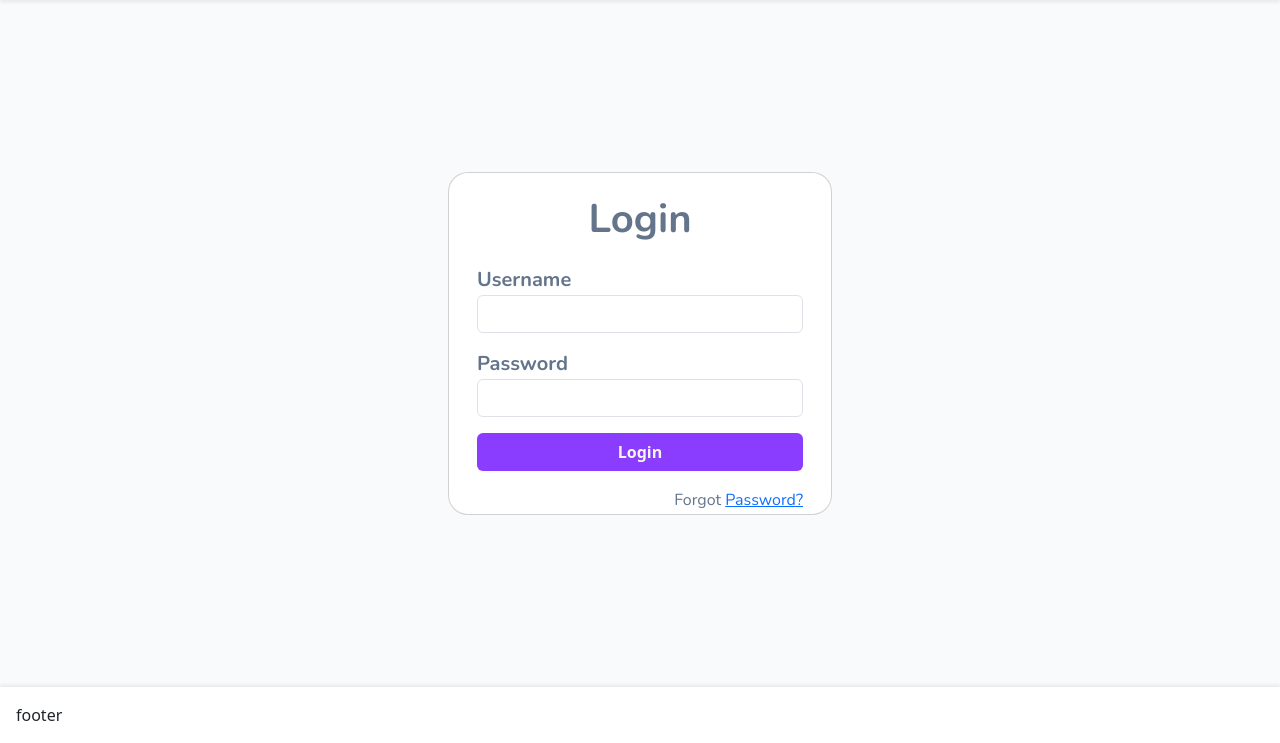
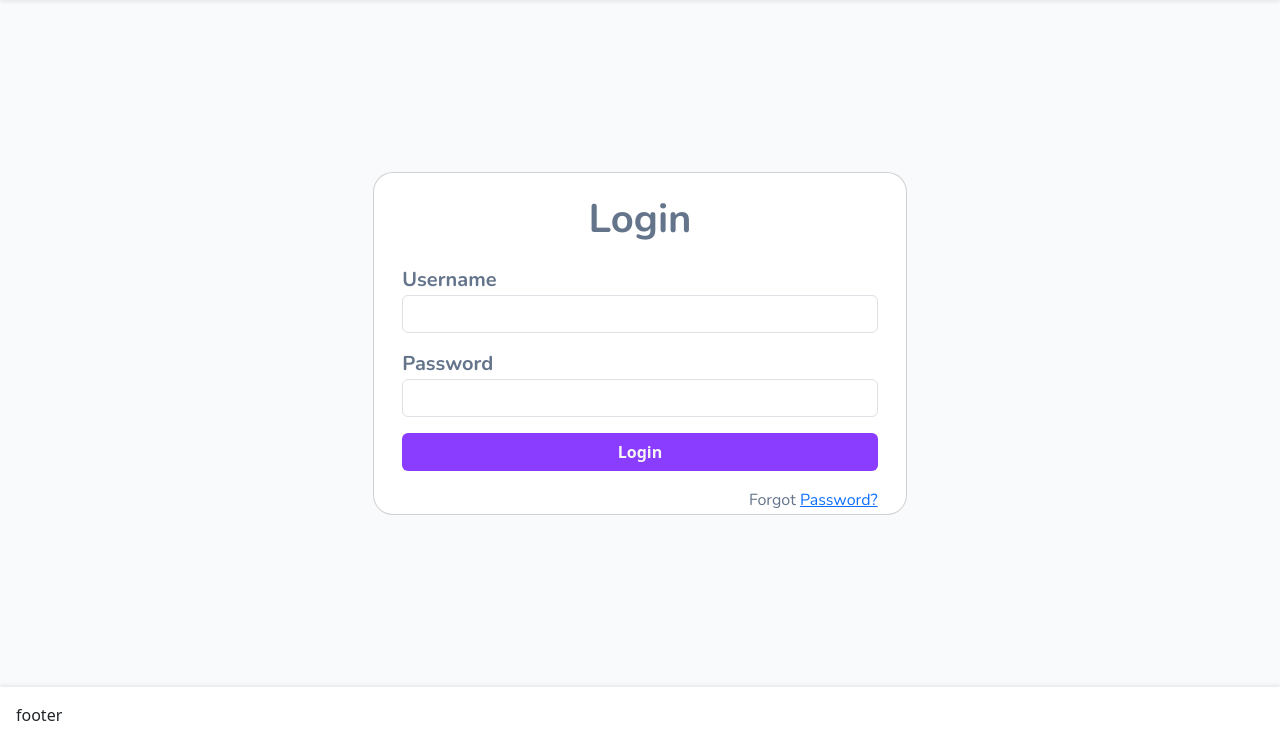
Before and after one commit to prinza16/khonkaenjob, a PHP site: page /login.php in a window 1280 px wide. Shown: the part 57-800 px from the top of the page. Run offline with PHP 8.4, Linux system fonts and the light colour scheme; some libraries are stand-ins or nearby versions.

Commit message:
no message

```diff
--- a/login.php
+++ b/login.php
@@ -14,7 +14,7 @@ if (isset($_SESSION['error'])) {
 }
 ?>
 <div class="d-flex justify-content-center align-items-center" style="height: 100vh;">
-    <div class="card" style="border-radius: 20px; width: 30%; height: 50%;">
+    <div class="card col-lg-5 col-md-10 col-sm-10 col-10" style="border-radius: 20px; height: 50%;">
         <div class="card-body d-flex justify-content-center align-items-center">
             <form action="login_db.php" method="post" class="col-12">
                 <div class="container text-center">
```
